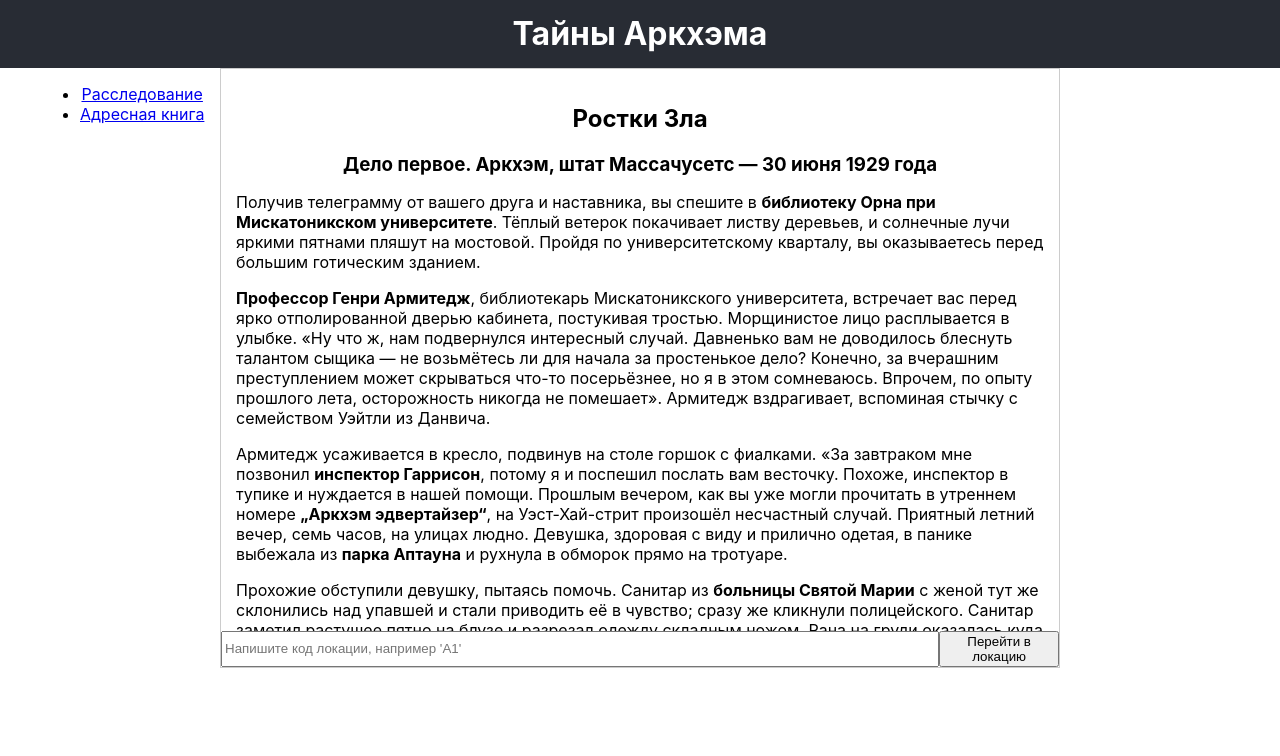
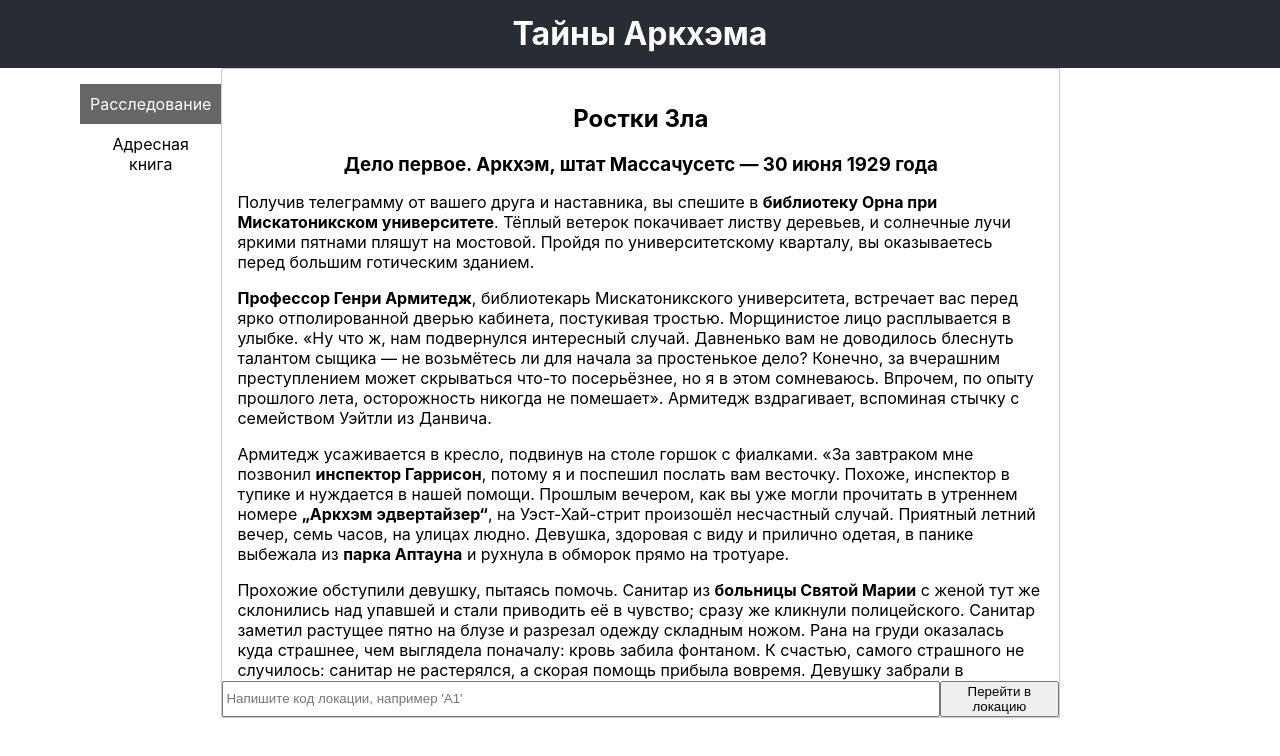
Before and after one commit to oleg-tgn/arkham_quest, a React (Create React App) app: page / in a window 1280 px wide. Shown: the top 756 px of the page. Built offline with nearby package versions, Linux system fonts and the light colour scheme; the HTML template or start-up script is replaced by a standard one.

Commit message:
Add Menu Styles

```diff
--- a/src/App.css
+++ b/src/App.css
@@ -92,11 +92,7 @@ area {
 }
 
 .arckhem-logs {
-  display: flex;
-  flex-direction: column;
-  width: 100%;
-  height: calc(100vh - 200px);
-  border: 1px solid #ccc;
+
 }
 
 .col {
@@ -112,6 +108,11 @@ area {
 .content {
   display: flex;
   width: 70%;
+
+  display: flex;
+  flex-direction: column;
+  height: calc(100vh - 150px);
+  border: 1px solid #ccc;
 }
 
 .score {
@@ -144,7 +145,7 @@ area {
 }
 
 .log-text {
-  height: calc(100vh - 238px);
+  height: calc(100vh - 188px);
   padding: 15px 0;
   overflow-y: auto;
   scroll-behavior: smooth;
@@ -153,3 +154,28 @@ area {
 h3 {
   margin-bottom: 0;
 }
+
+.menu {
+  display: flex;
+  flex-direction: column;
+  list-style-type: none;
+  justify-content: flex-start;
+}
+
+.menu a {
+  display: flex;
+  padding: 10px 10px;
+  text-decoration: none;
+  color: #000;
+  font-size: 16px;
+}
+
+.menu a:hover,
+.menu a.active {
+  color: #fff;
+  background: #666;
+}
+
+.menu a:hover {
+  background: #444;
+}
--- a/src/components/Menu.js
+++ b/src/components/Menu.js
@@ -1,13 +1,13 @@
 import React from 'react';
-import { Link } from 'react-router-dom';
+import { NavLink } from 'react-router-dom';
 
 const Menu = () => {
   return (
     <div>
       <nav>
-        <ul>
-          <li><Link to="/">Расследование</Link></li>
-          <li><Link to="/AddressBook">Адресная книга</Link></li>
+        <ul className='menu'>
+          <li><NavLink to="/" className={({ isActive }) => isActive ? 'active' : ''}>Расследование</NavLink></li>
+          <li><NavLink to="/AddressBook">Адресная книга</NavLink></li>
         </ul>
       </nav>
     </div>
```
